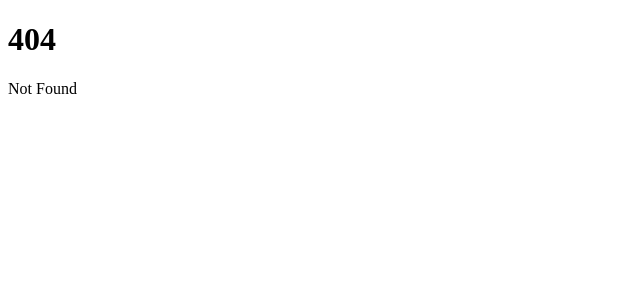
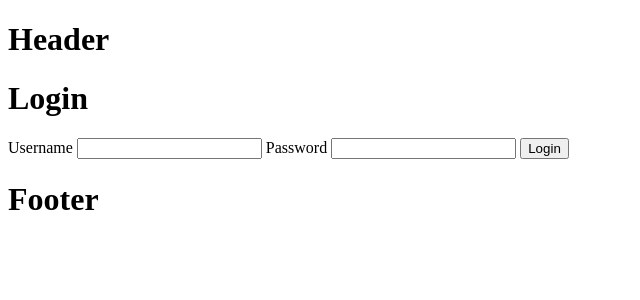
Before and after one commit to boyo135/NEA, a SvelteKit app: page /login in a window 1280 px wide. Before the commit this address had no page. Shown: the top 300 px of the page, without its empty margins (0-640 px from the left). Built offline with nearby package versions, Linux system fonts and the light colour scheme.

Commit message:
chore: create first server-side action

```diff
--- /dev/null
+++ b/src/routes/(main)/login/+page.server.js
@@ -0,0 +1,17 @@
+// #region Actions
+export const actions = {
+    // #region Default
+    default: async ({ request }) => {
+        const FormInputs = Object.fromEntries(await request.formData())
+
+        return {
+            status: 200,
+            data: {
+                message: "form submission successful",
+                formInputs: FormInputs
+            }
+        }
+    }
+    // #endregion
+}
+// #endregion
--- /dev/null
+++ b/src/routes/(main)/login/+page.svelte
@@ -0,0 +1,21 @@
+<script>
+    import { page } from '$app/stores'
+    import Form from '$lib/components/Inputs/Form.svelte'
+
+    $: FormResponse = $page.form
+</script>
+
+<Form>
+    <h1>Login</h1>
+    <label for="username">Username</label>
+    <input name="username" id="username" type="text" >
+    <label for="password">Password</label>
+    <input name="password" id="password" type="password">
+    <button type="submit">Login</button>
+</Form>
+
+{#if FormResponse}
+<pre>
+{JSON.stringify(FormResponse, null, 4)}
+</pre>
+{/if}
```
